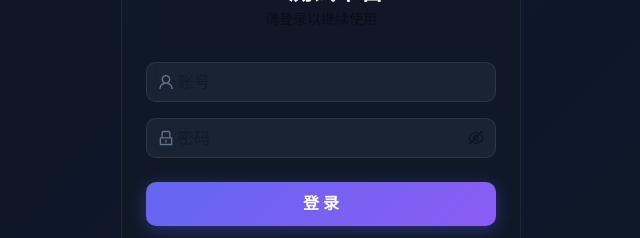
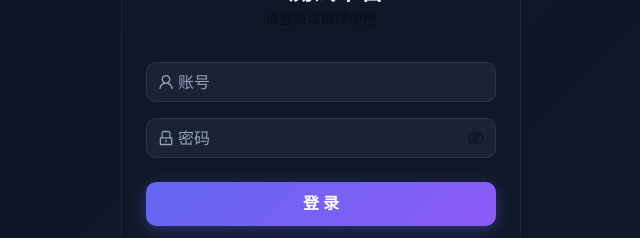
Before and after one commit to wmhcds/test-platform, a React (Vite) app in the folder web/: page / in a window 1280 px wide. Shown: the part 329-567 px from the top of the page, without its empty margins (319-959 px from the left). Built offline with nearby package versions, Linux system fonts and the light colour scheme.

Commit message:
fix: lighten login input placeholder color

```diff
--- a/web/src/index.css
+++ b/web/src/index.css
@@ -666,7 +666,12 @@ body {
 }
 
 .login-card .ant-input-affix-wrapper .ant-input-prefix {
-  color: #64748b;
+  color: #94a3b8;
+}
+
+.login-card .ant-input::placeholder,
+.login-card .ant-input-affix-wrapper input::placeholder {
+  color: #94a3b8 !important;
 }
 
 .login-card .ant-input-affix-wrapper:focus-within,
```
